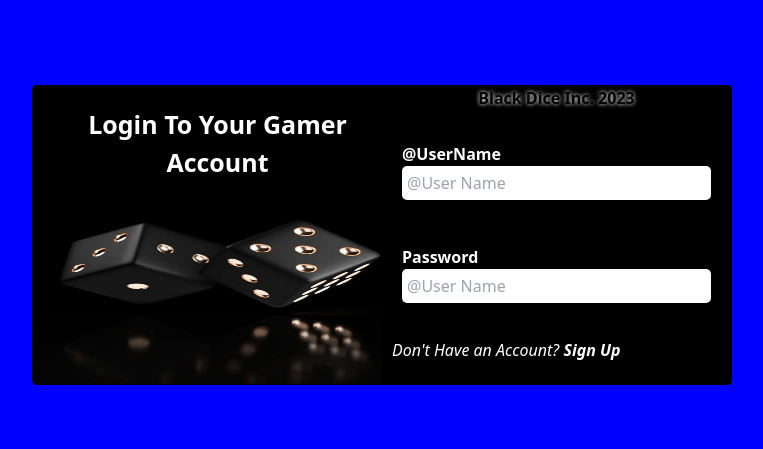
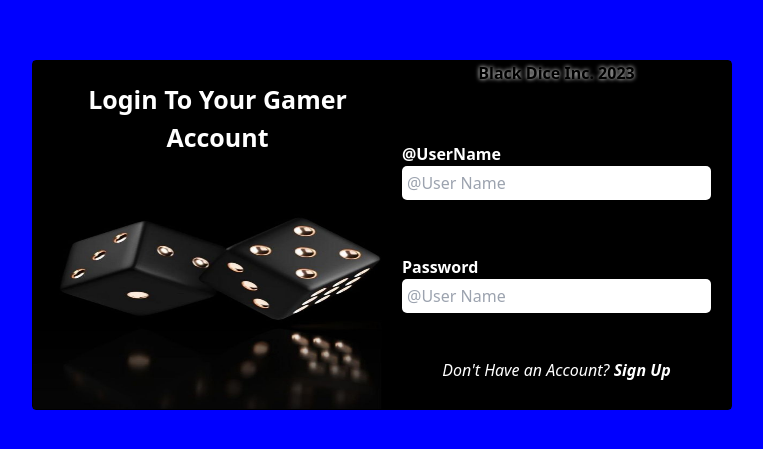
Before and after one commit to ArziBlack/tic-tac-toe-frontend, a React (Create React App) app: page /login in a window 1280 px wide. Shown: the part 165-614 px from the top of the page, without its empty margins (258-1021 px from the left). Built offline with nearby package versions, Linux system fonts and the light colour scheme.

Commit message:
fixed mobile menu overlay bug

```diff
--- a/src/App.css
+++ b/src/App.css
@@ -45,6 +45,7 @@ body{
 .square {
   flex:1;
   height:100%;
+  width:100%;
   border:1px solid black;
   cursor:pointer;
   display:grid;
@@ -52,6 +53,7 @@ body{
   font-size:30px;
   color:black;
   font-family:Arial;
+  z-index:200;
 }
  .square:active{
   background-color: grey;
@@ -71,11 +73,17 @@ body{
   color:white;
   font-size:20px;
   padding:15px;
-  display:flex;
+  /* display:flex; */
   flex-direction:column;
   align-items:center;
   justify-content:space-around;
   transition:.3s linear;
+ }
+ .none{
+  display:none;
+ }
+ .flex{
+  display:flex;
  }
  .close {
   position:absolute;
@@ -107,8 +115,16 @@ body{
  .active {
   color:blue;
  }
+ /* .link{
+  padding:15px;
+  background-color:grey;
+ } */
 
  @media (max-width:800px) {
+  .board{
+    height:380px;
+    width:380px;
+  }
   .sidenav{
     left:0;
   }
--- a/src/components/SideNav.jsx
+++ b/src/components/SideNav.jsx
@@ -2,11 +2,8 @@ import React, { useState } from 'react'
 import { NavLink } from 'react-router-dom';
 import { FaBars, FaTimes } from 'react-icons/fa'
 
-const SideNav = () => {
-  const [open, setOpen] = useState(true);
-  function toggleMenu() {
-    setOpen(!open);
-  }
+const SideNav = ({open, toggleMenu}) => {
+
   return (
     <div className='sidenav' >
       {!open &&
@@ -15,29 +12,29 @@ const SideNav = () => {
         </div>
       }
       {open &&
-        <div className='menu flex flex-col items-center justify-between h-full'>
-          <div onClick={toggleMenu} className='w-1 h-1 border rounded-full bg-white close'>
+        <div className={`menu ${!open ? 'none' : 'flex'}`}>
+          <div onClick={toggleMenu} className='close'>
             <FaTimes color="red" size="30px" />
           </div>
-          <div>
+          <div className='link'>
             <NavLink to='welcome'>Home</NavLink>
           </div>
-          <div>
+          <div className='link'>
             <NavLink to='/'>Play Demo</NavLink>
           </div>
-          <div>
+          <div className='link'>
             <NavLink to='signup'>Sign Up</NavLink>
           </div>
-          <div>
+          <div className='link'>
             <NavLink to='login'>Login</NavLink>
           </div>
-          <div>
+          <div className='link'>
             <div>Connect Wallet</div>
           </div>
-          <div>
+          <div className='link'>
             <NavLink to='settings'>Settings</NavLink>
           </div>
-          <div>
+          <div className='link'>
           <NavLink to='aboutus'>About Us</NavLink>
           </div>
         </div>
--- a/src/pages/Game.jsx
+++ b/src/pages/Game.jsx
@@ -7,6 +7,10 @@ const Game = () => {
     const [board, setBoard] = useState(["", "", "", "", "", "", "", "", ""]);
     const [player, setPlayer] = useState("O");
     const [result, setResult] = useState({winner: "none", state: "none"});
+    const [open, setOpen] = useState(true);
+    function toggleMenu() {
+      setOpen(!open);
+    }
 
     useEffect(()=> {
         checkWin();
@@ -71,7 +75,7 @@ const Game = () => {
     }
     return (
         <div className='game'> Tic Tac Toe Game OnChain Building in Progress...
-            <div className='board'>Round: 1, PlayerX:__ , PlayerO:___
+            {!open && <div className='board'>Round: 1, PlayerX:__ , PlayerO:___
                 <div className="row">
                     <Square val={board[0]} chooseSquare={() => { chooseSquare(0) }} />
                     <Square val={board[1]} chooseSquare={() => { chooseSquare(1) }} />
@@ -87,8 +91,8 @@ const Game = () => {
                     <Square val={board[7]} chooseSquare={() => { chooseSquare(7) }} />
                     <Square val={board[8]} chooseSquare={() => { chooseSquare(8) }} />
                 </div>
-            </div>
-            <SideNav />
+            </div>}
+            <SideNav open={open} toggleMenu={toggleMenu} />
         </div>
     )
 }
--- a/src/styles/Login.css
+++ b/src/styles/Login.css
@@ -8,7 +8,7 @@
 .login-bg .login-container {
   display: flex;
   width: 700px;
-  height: 300px;
+  height: 350px;
   border: 1px solid black;
   border-radius: 4px;
 }
@@ -58,6 +58,7 @@
   padding: 10px;
   width: 100%;
   height: 100%;
+  padding-top: 30px;
 }
 .login-bg .login-container .login-wrapper .login-form .login-input {
   padding: 10px;
@@ -73,4 +74,9 @@
   padding: 5px;
   border-radius: 5px;
   width: 100%;
+  color: black;
+}
+.login-bg .login-container .login-wrapper .login-form em {
+  text-align: center;
+  width: 100%;
 }/*# sourceMappingURL=Login.css.map */
--- a/src/styles/Login.scss
+++ b/src/styles/Login.scss
@@ -7,7 +7,7 @@
     .login-container{
         display: flex;
         width:700px;
-        height: 300px;
+        height: 350px;
         border:1px solid black;
         border-radius: 4px;
         .login-image{
@@ -56,6 +56,7 @@
                 padding: 10px;
                 width: 100%;
                 height:100%;
+                padding-top: 30px;
                 .login-input{
                     padding: 10px;
                     display: flex;
@@ -69,7 +70,12 @@
                         padding: 5px;
                         border-radius: 5px;
                         width:100%;
+                        color:black;
                     }
+                }
+                em {
+                    text-align: center;
+                    width: 100%;
                 }
             }
         }
```
Also changed, not shown: 1 other file (tests, documents, lock files or other folders).
